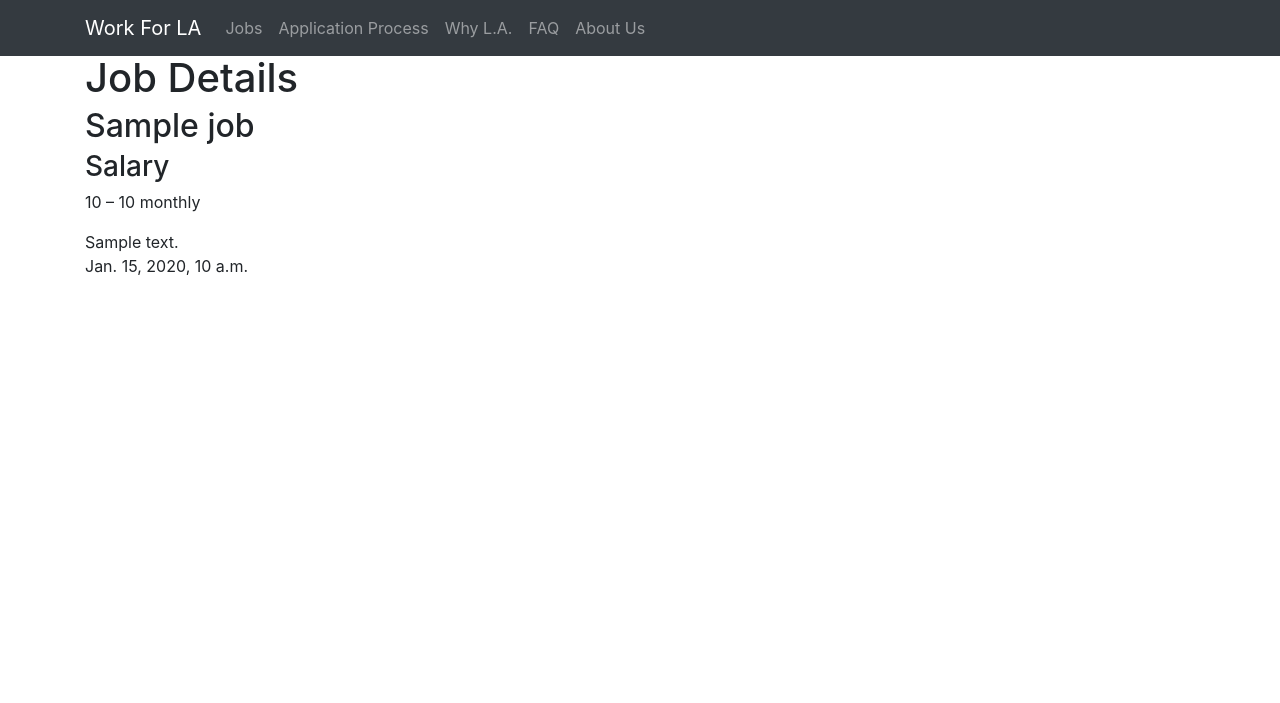
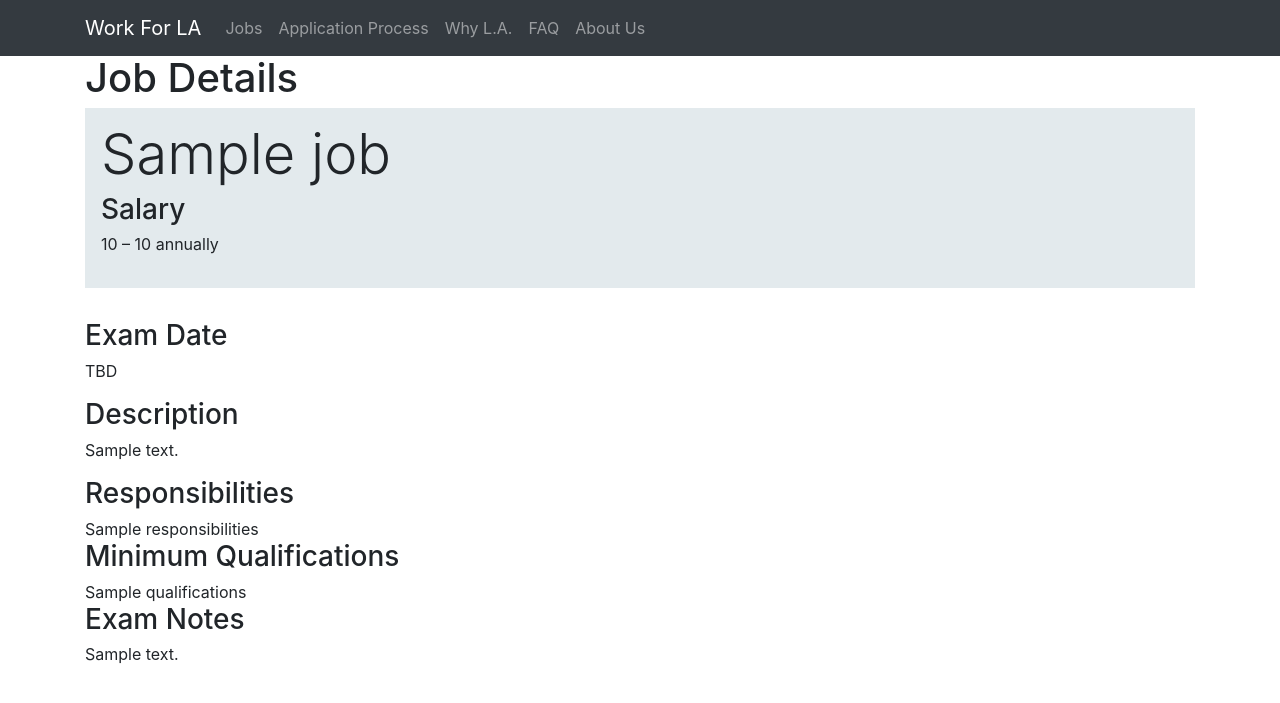
Before and after one commit to stqism/workforla, a Django app: template jobs/templates/jobs/details.html in a window 1280 px wide. Shown: the top 703 px of the page. Run offline with Django 3.2, Linux system fonts and the light colour scheme; the template is opened without the code that fills it: most values are stand-ins (such as "Sample title", 1, 10 or a date in 2020); some libraries are stand-ins or nearby versions.

Commit message:
Flesh out job details some more

```diff
--- a/jobs/templates/jobs/details.html
+++ b/jobs/templates/jobs/details.html
@@ -4,13 +4,33 @@
 
 {% block content %}
   <h1>Job Details</h1>
-  <h2>{{ job.title }}</h2>
-  <h3>Salary</h3>
-  <p>{{ job.salary_low }} &ndash; {{ job.salary_high }} monthly</p>
 
-  <div class="jd-description">
-    {{ job.description }}
+  <div class="jd-job-header">
+    <h2 class="display-4">{{ job.title }}</h2>
+    <h3>Salary</h3>
+    <p>{{ job.salary_low }} &ndash; {{ job.salary_high }} annually</p>
   </div>
 
-  <p>{{ time }}</p>
+  <h3>Exam Date</h3>
+  <p>TBD</p>
+
+  <h3>Description</h3>
+  <div class="jd-section">
+    <p>{% autoescape off %}{{ job.description }}{% endautoescape %}</p>
+  </div>
+
+  <h3>Responsibilities</h3>
+  <div class="jd-section">
+    {% autoescape off %}{{ job.responsibilities }}{% endautoescape %}
+  </div>
+
+  <h3>Minimum Qualifications</h3>
+  <div class="jd-section">
+    {% autoescape off %}{{ job.qualifications }}{% endautoescape %}
+  </div>
+
+  <h3>Exam Notes</h3>
+  <div class="jd-section">
+    <p>{% autoescape off %}{{ job.exam_notes }}{% endautoescape %}</p>
+  </div>
 {% endblock %}
--- a/static/css/base.css
+++ b/static/css/base.css
@@ -6,3 +6,11 @@ body {
   font-weight: normal;
   margin-bottom: 0.5em;
 }
+
+/*** Job Details ***/
+
+.jd-job-header {
+  background-color: #e3eaed;
+  padding: 1rem;
+  margin-bottom: 2rem;
+}
```
Also changed, not shown: jobs/view_util.py (+8 -2 lines).
